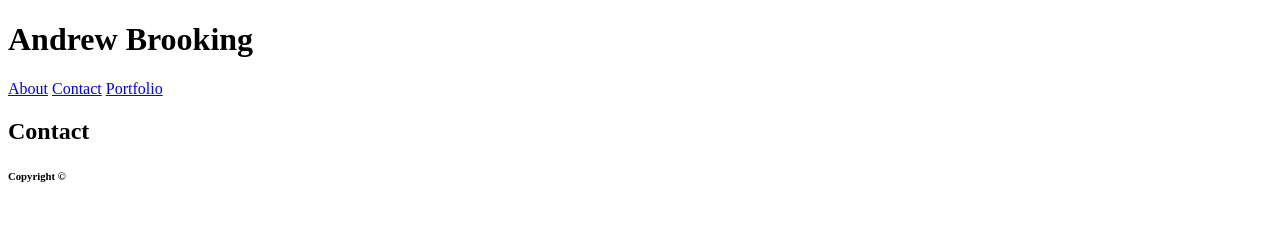
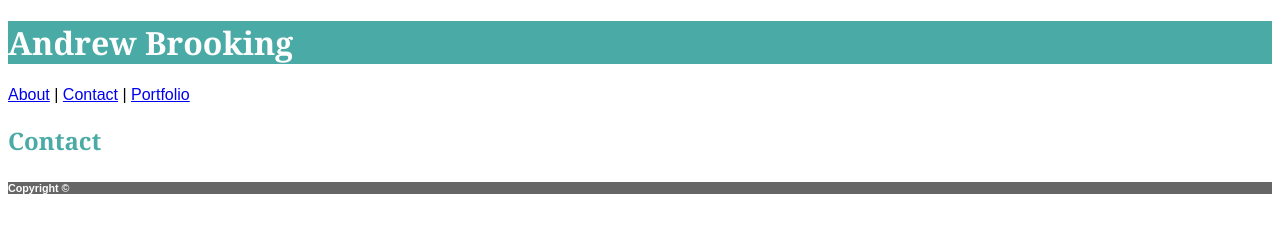
Before and after one commit to AndrewBrooking/Basic-Portfolio, a plain HTML site: page contact.html in a window 1280 px wide. Drawn offline with Linux system fonts and the light colour scheme.

Commit message:
Added colors and some styling

```diff
--- a/assets/css/style.css
+++ b/assets/css/style.css
@@ -0,0 +1,26 @@
+.header {
+    background-color: white;
+    font-family: 'Arial', 'Helvetica Neue', Helvetica, sans-serif;
+}
+
+.content {
+    background-color: white;
+    font-family: 'Arial', 'Helvetica Neue', Helvetica, sans-serif;
+}
+
+.footer {
+    background-color: #666666;
+    color: #ffffff;
+    font-family: 'Arial', 'Helvetica Neue', Helvetica, sans-serif;
+}
+
+#name {
+    background-color: #4aaaa5;
+    color: #ffffff;
+    font-family: 'Georgia', 'Times', 'Times New Roman', serif;
+}
+
+#content-title {
+    color: #4aaaa5;
+    font-family: 'Georgia', 'Times', 'Times New Roman', serif;
+}
--- a/contact.html
+++ b/contact.html
@@ -6,20 +6,23 @@
         <link rel="stylesheet" href="assets/css/style.css">
     </head>
     <body>
-        <div id="header">
+        <div class="header">
             <h1 id="name">Andrew Brooking</h1>
-            <a href="index.html" id="head-link">About</a>
-            <a href="contact.html" id="head-link">Contact</a>
-            <a href="portfolio.html" id="head-link">Portfolio</a>
+
+            <div class="nav">
+                <a href="index.html">About</a> |
+                <a href="contact.html">Contact</a> |
+                <a href="portfolio.html">Portfolio</a>
+            </div>
         </div>
 
-        <div id="content">
+        <div class="content">
             <h2 id="content-title">Contact</h2>
 
         </div>
 
         <div class="footer">
-            <h6 id="copyright">Copyright ©</h6>
+            <h6>Copyright ©</h6>
         </div>
     </body>
 </html>
```
Also changed, not shown: index.html (+8 -5 lines), portfolio.html (+9 -6 lines).
